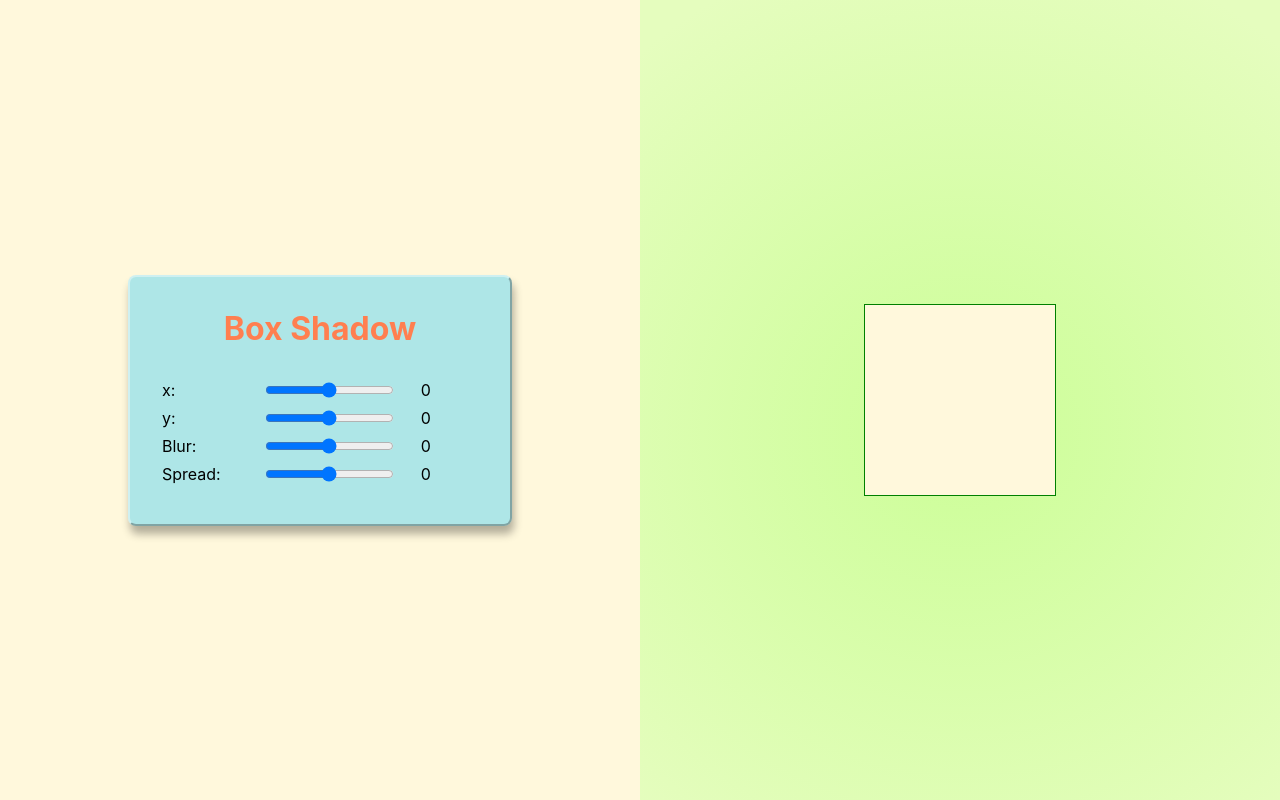
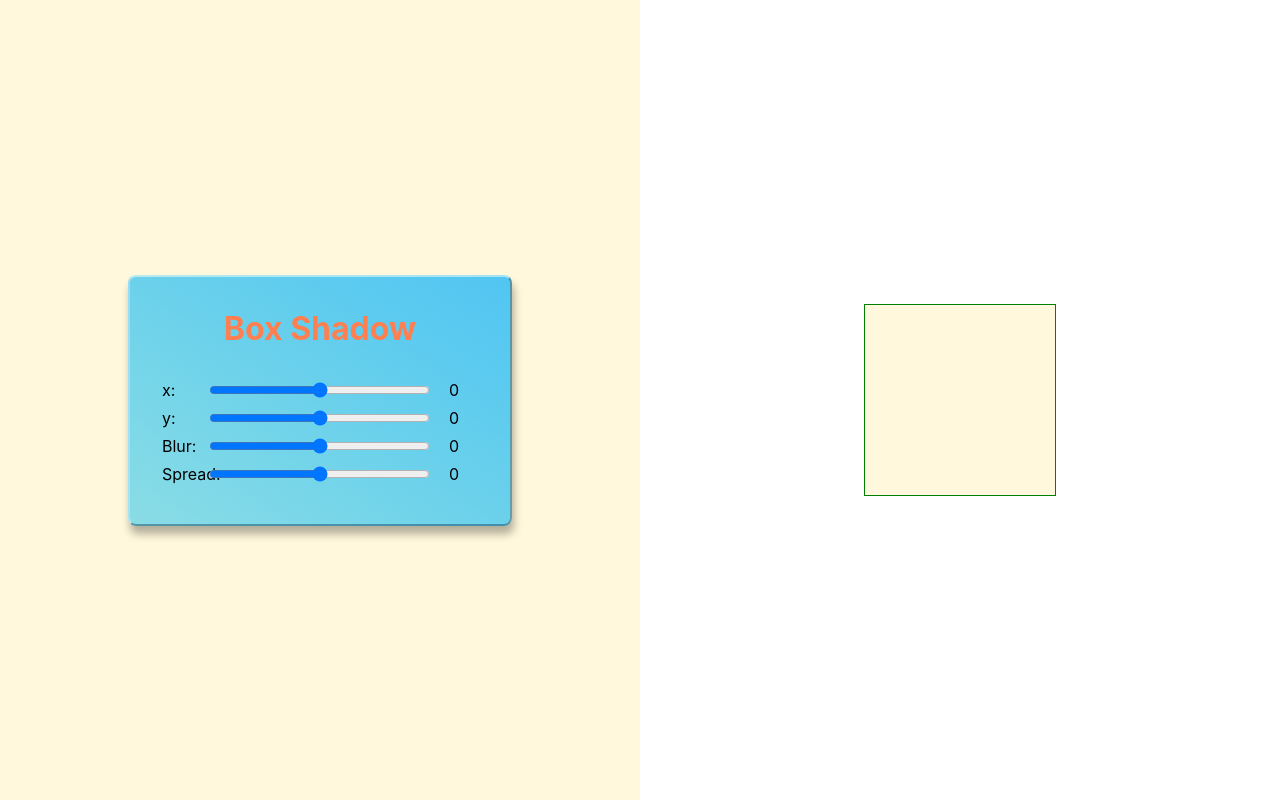
Before and after one commit to cmarioep/CSS-Generator, a React (Create React App) app: page / in a window 1280 px wide. Built offline with nearby package versions, Linux system fonts and the light colour scheme.

Commit message:
Background Styles for InputControls container

```diff
--- a/src/Components/SliderInput.css
+++ b/src/Components/SliderInput.css
@@ -1,15 +1,19 @@
 .control {
     display: flex;
     margin: 0.5rem 0;
+    justify-content: space-between;
     /* border: 1px solid blue; */
 }
 
 .control__label {
-    width: 30%;
+    width: 15%;
+    /* border: 1px solid blue; */
 }
 
 .control__slider {
-    margin: 0 0.5rem;
+    width: 70%;
+    -webkit-transition: .2s; /* 0.2 seconds transition on hover */
+    transition: opacity .2s;
 }
 
 .control__text {
--- a/src/Containers/InputControls.css
+++ b/src/Containers/InputControls.css
@@ -1,13 +1,11 @@
 .inputControls {
     width: 60%;
-    /* border: 1px solid rebeccapurple; */
     border-radius: 0.5rem;
     padding: 2rem;
 
 
-
-    /* backdrop-filter: blur(5px); */
-    background-color: rgba(0,191,255, 0.319);
+    backdrop-filter: blur(8px);
+    background-image: linear-gradient(to right top, #8adce5, #7ad7e8, #6bd1eb, #5dcbef, #51c5f2);
     box-shadow: rgba(0, 0, 0, 0.3) 2px 8px 8px;
     border: 2px rgba(255,255,255,0.4) solid;
     border-bottom: 2px rgba(40,40,40,0.35) solid;
--- a/src/Containers/Viewer.css
+++ b/src/Containers/Viewer.css
@@ -4,5 +4,5 @@
     justify-content: center;
     align-items: center;
     height: 100vh;
-    background-image: radial-gradient( circle farthest-corner at 50.7% 54%,  rgba(204,254,152,1) 0%, rgba(229,253,190,1) 92.4% );
+    /* background-image: radial-gradient( circle farthest-corner at 50.7% 54%,  rgba(204,254,152,1) 0%, rgba(229,253,190,1) 92.4% );     */
 }
```
